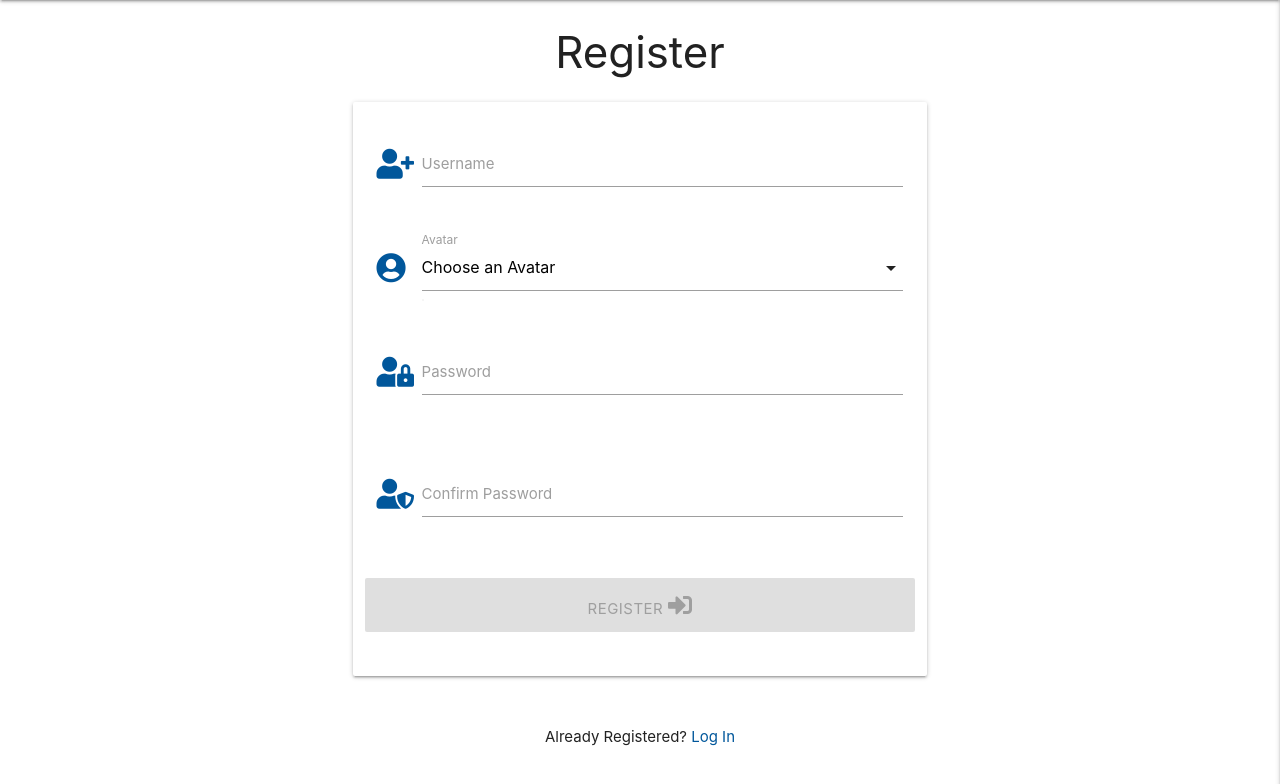
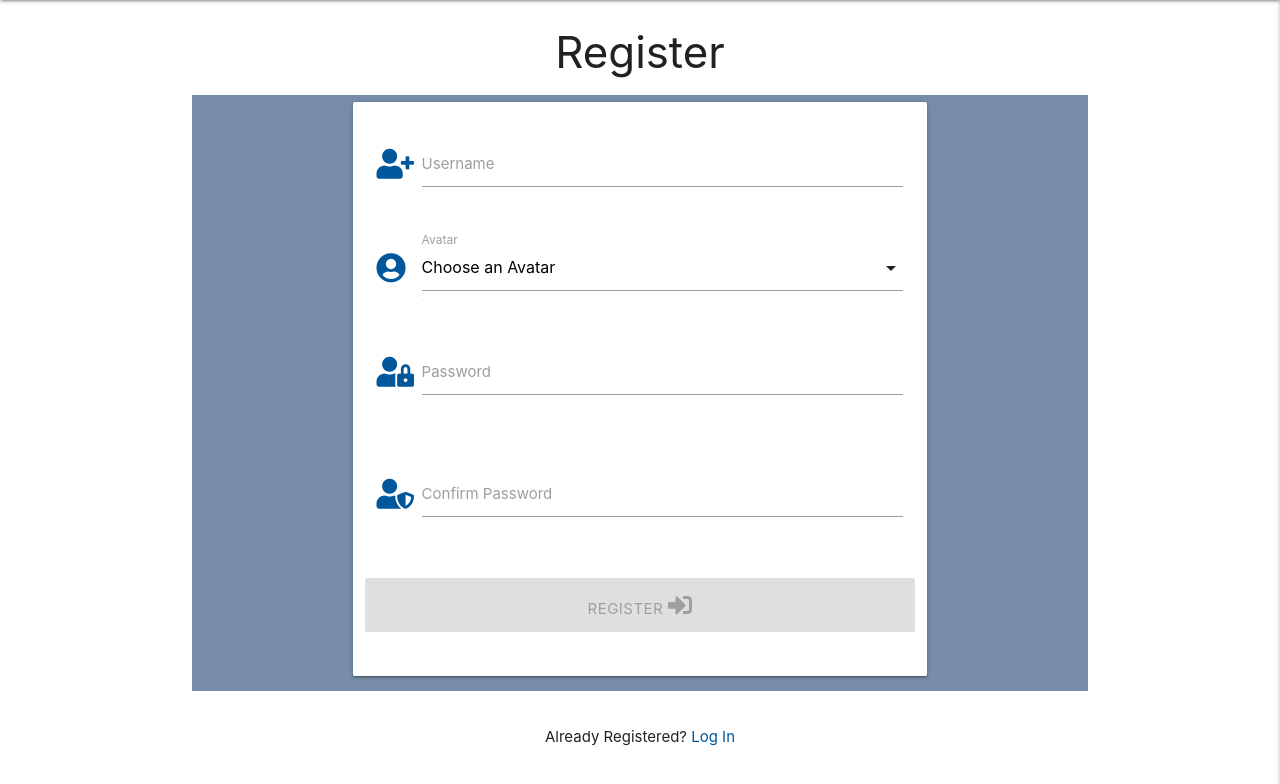
Before and after one commit to irasan/hackpride2021, a Flask app: page /register in a window 1280 px wide. Shown: the part 64-848 px from the top of the page. Run offline with Flask 2, Linux system fonts and the light colour scheme; some libraries are stand-ins or nearby versions.

Commit message:
add blueish background to register page, update style.css

```diff
--- a/static/css/style.css
+++ b/static/css/style.css
@@ -45,3 +45,8 @@
     from {top: 4em; opacity: 1;}
     to {top: 0; opacity: 0;}
 }
+
+/* Colors */
+.light-register {
+    background-color: #778DA9;
+}
--- a/templates/register.html
+++ b/templates/register.html
@@ -3,7 +3,7 @@
 
     <h3 class="center-align">Register</h3>
 
-    <div class="row">
+    <div class="row light-register">
         <form class="col s12 m8 offset-m2" method="POST" action="{{ url_for('register') }}">
             <div class="card-panel">
 
```
